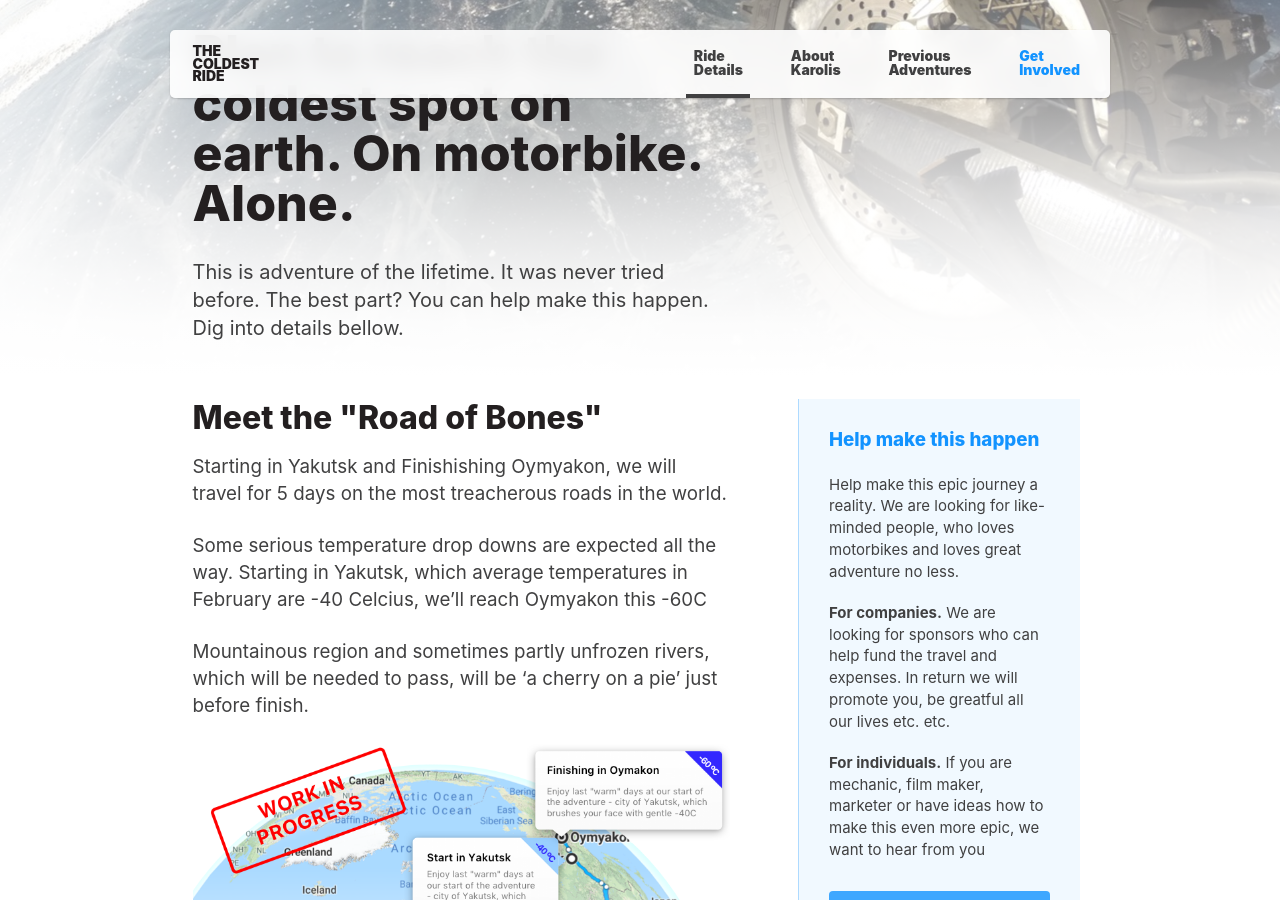
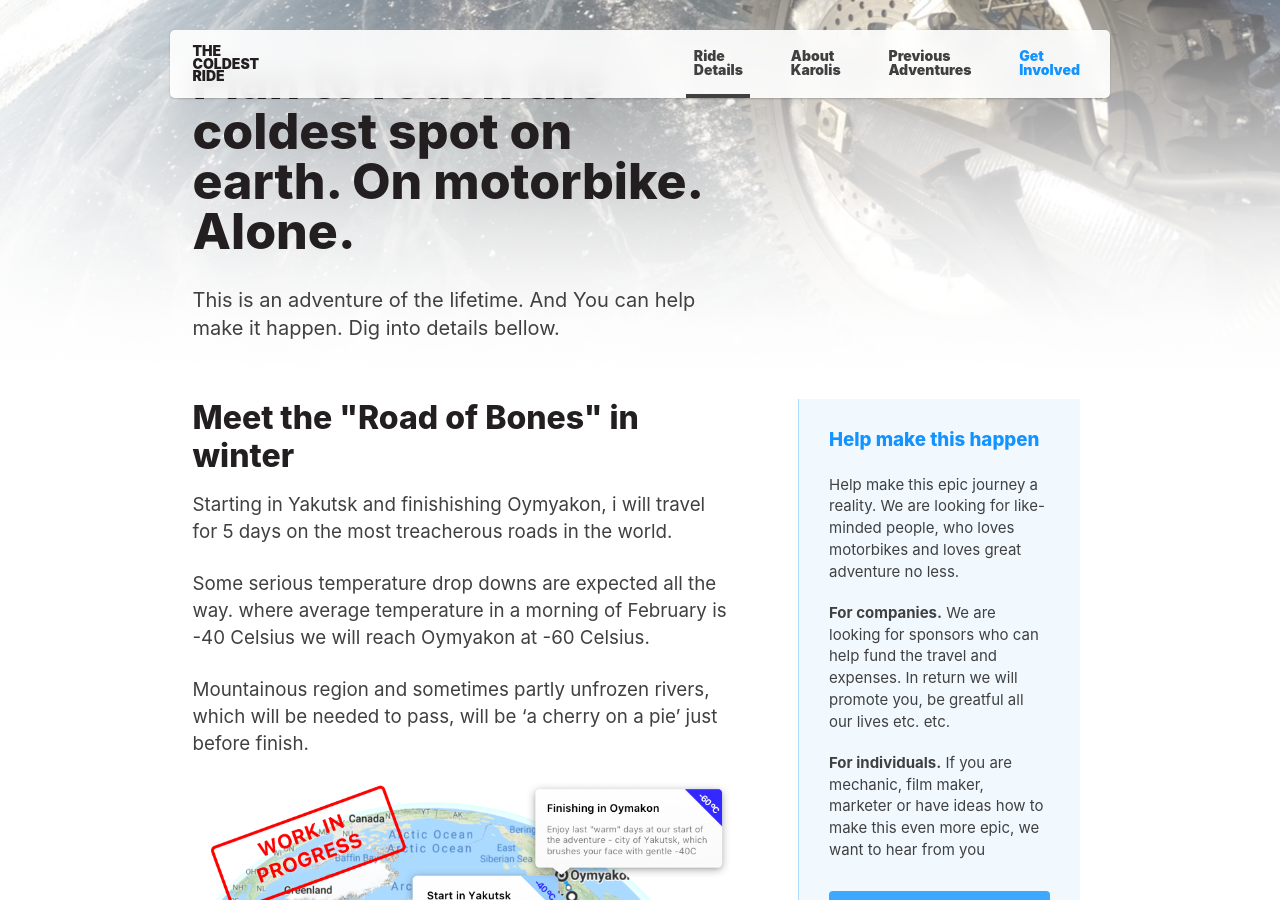
Before and after one commit to karolismieliauskas/thecoldestride.com, a Jekyll site: the page built from pages/index.html, in a window 1280 px wide and 900 px high, scrolled down 272 px. Built offline with Jekyll 4.4.1, drawn with Linux system fonts in a browser that asks for light colours; some of the changed text lies outside the part shown.

Commit message:
Update index.yml

```diff
--- a/_data/index.yml
+++ b/_data/index.yml
@@ -1,20 +1,20 @@
 hero:
   title: Plan to reach the coldest spot on earth. On motorbike. Alone.
-  subtitle: This is adventure of the lifetime. It was never tried before. The best part? You can help make this happen. Dig into details bellow.
+  subtitle: This is an adventure of the lifetime. And You can help make it happen. Dig into details bellow.
 intro:
-  title: Meet the "Road of Bones"
+  title: Meet the "Road of Bones" in winter
   body: |
-    Starting in Yakutsk and Finishishing Oymyakon, we will travel for 5 days on the most treacherous roads in the world.
+    Starting in Yakutsk and finishishing Oymyakon, i will travel for 5 days on the most treacherous roads in the world.
 
-    Some serious temperature drop downs are expected all the way. Starting in Yakutsk, which average temperatures in February are -40 Celcius, we'll reach Oymyakon this -60C
+    Some serious temperature drop downs are expected all the way. where average temperature in a morning of February is -40 Celsius we will reach Oymyakon at -60 Celsius.
 
     Mountainous region and sometimes partly unfrozen rivers, which will be needed to pass, will be 'a cherry on a pie' just before finish.
 rider:
-  title: Who's gonna do it?
+  title: Meet the rider
   body: |
-    I'm Karolis Mieliauskas, Consequatur similique ut repudiandae architecto illo eos. Dolores officia perferendis non laborum sequi ipsa qui qui. Atque eum occaecati earum veniam excepturi laborum corrupti cumque.
+    I' am Karolis Mieliauskas 36 y.o father and for me tough motorcycle ride is a perfect method of active meditation. Motorbike plays as a tool to test upper limits of my performance and to explore the self.
 
-    I discovered motorcycles in 20xx, which became perfect tool to test my limits etc. etc.
+    I mostly travel alone and like to ride 1000km a day on my single cylinder 600cc motorbike.
 
     Learn more about me in <a href="/about-karolis.html">about page</a> or check some of my previous adventures:
 banner:
```
